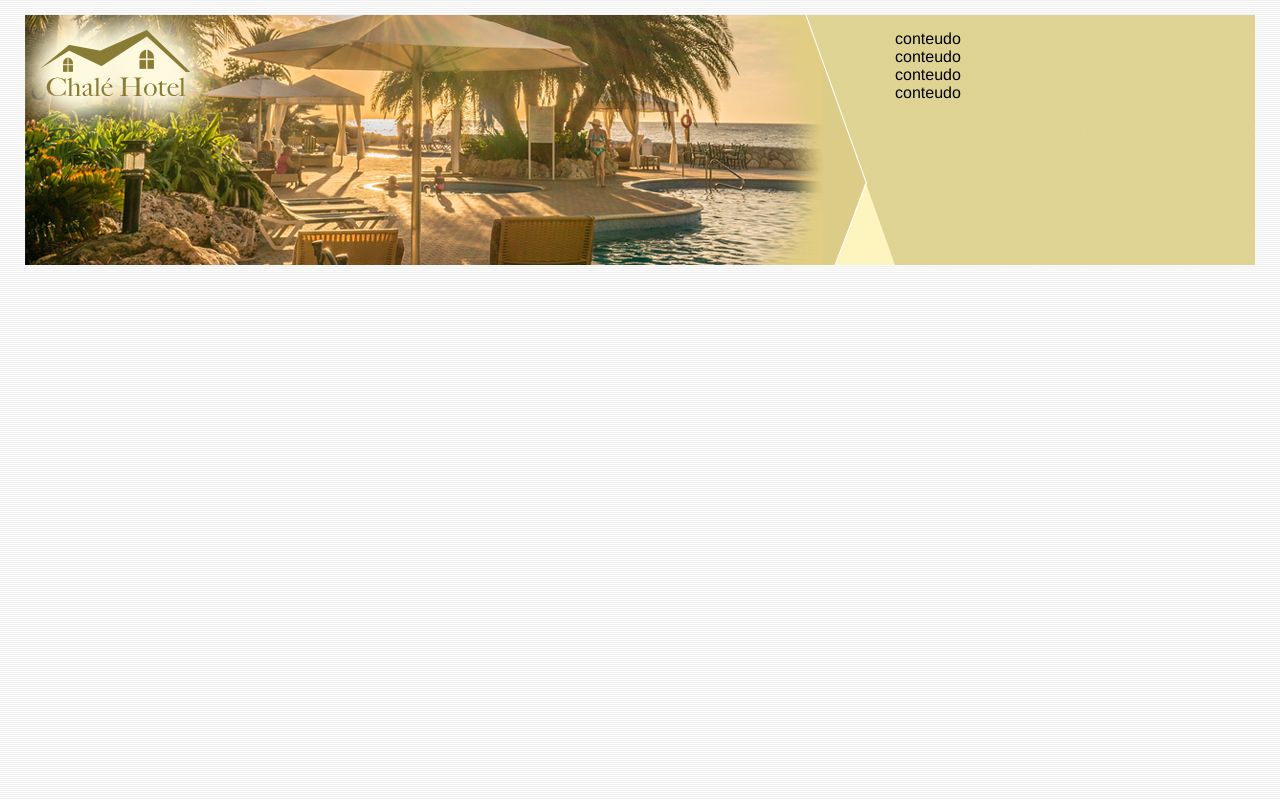
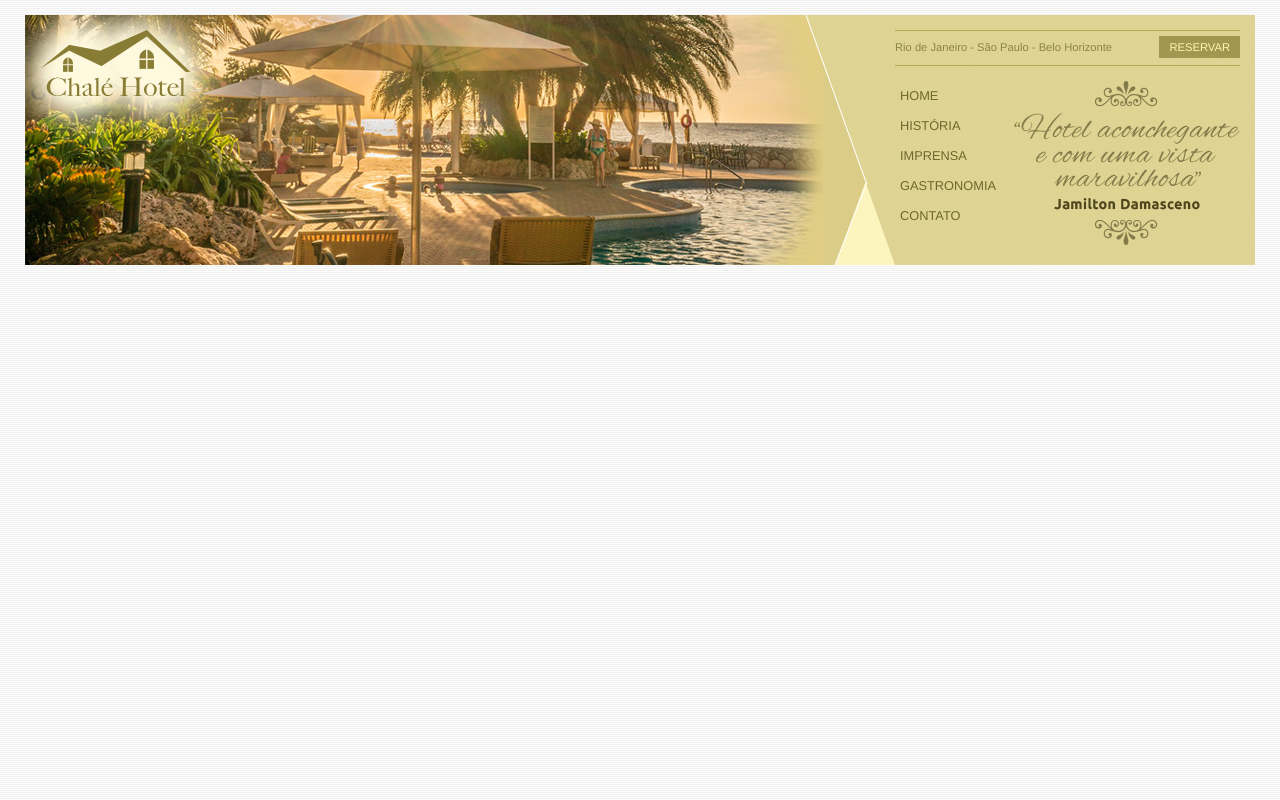
Before and after one commit to annyaotto/Projeto-Chal--Hotel, a plain HTML site: page documentos/index.html in a window 1280 px wide. Drawn offline with Linux system fonts and the light colour scheme.

Commit message:
commit menu

```diff
--- a/documentos/index.html
+++ b/documentos/index.html
@@ -20,16 +20,39 @@
              <div id="area-menu">
 
              <div id="conteudo-menu">
-                   conteudo<br>
-                   conteudo<br>
-                   conteudo<br>
-                   conteudo<br>
+                    <div id="menu-locais">
+                     <span class="locais">
+                        Rio de Janeiro - São Paulo - Belo Horizonte
+                     </span>
+                     <a class="reserva" href="">Reservar</a>
+                     <div style="clear: both;"></div>
+
+             </div>
+
+
+            <div id="menu">
+                <ul id="navegacao">
+                    <li><a href="">Home</a></li>
+                    <li><a href="">História</a></li>
+                    <li><a href="">Imprensa</a></li>
+                    <li><a href="">Gastronomia</a></li>
+                    <li><a href="">Contato</a></li>
+                </ul>
+
+                <img class="depoimento" src="../imagens/depoimento.png">
+
+
+            </div>
+
+            </div>
+
+
+             </div>
              </div>
 
              </div>
 
-            </div>
-    </div>
+
 
 </body>
 </html>
--- a/documentos/style.css
+++ b/documentos/style.css
@@ -59,3 +59,62 @@ body {
     margin-right: 15px;
     padding-top: 15px;
 }
+
+#menu-locais {
+    border-bottom: 1px solid #b5ab56;
+    border-top: 1px solid #b5ab56;
+    padding-top: 5px;
+    padding-bottom: 5px;
+    font-size: 0.7em;
+    color: #8b8448;
+
+}
+
+#menu-locais .locais {
+    float: left;
+    line-height: 2.1em;
+}
+
+a {
+    text-decoration: none;
+}
+
+a.reserva {
+    text-transform: uppercase;
+    background: #a29750;
+    color: #fff5b0;
+    padding: 5px 10px;
+    float: right;
+}
+
+#menu {
+    margin-top: 15px;
+}
+
+ul {
+    margin: 0;
+    padding: 0;
+    list-style: none;
+}
+
+#navegacao {
+     float: left;
+}
+
+#navegacao a {
+    text-transform: uppercase;
+    font-size: 0.8em;
+    padding: 5px;
+    color: #6e672c;
+    line-height:30px;
+}
+
+ul#navegacao a:hover{
+    background: #fdf6fd;
+}
+
+.depoimento {
+    width: 226px;
+    height: 164px;
+    float: right;
+}
```
